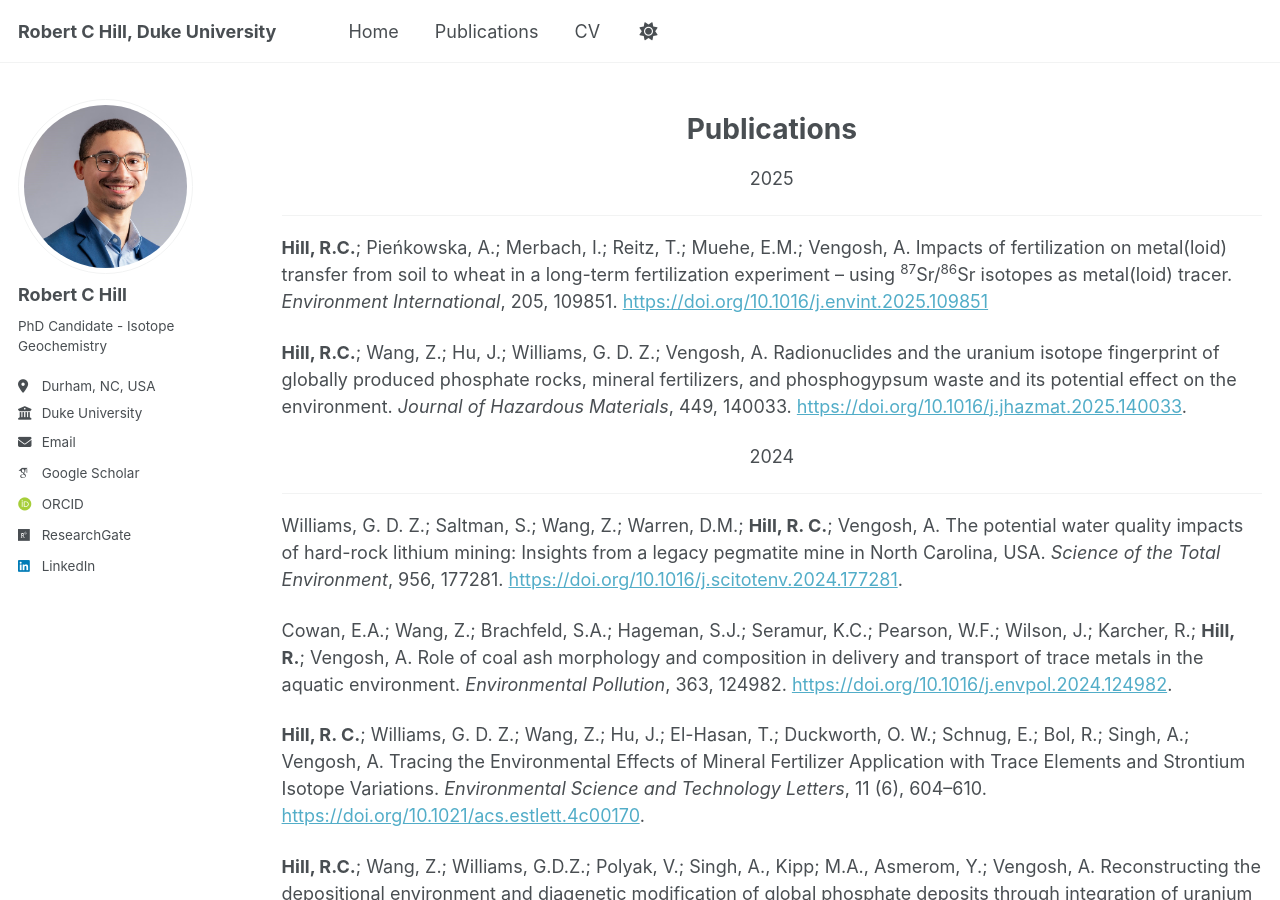
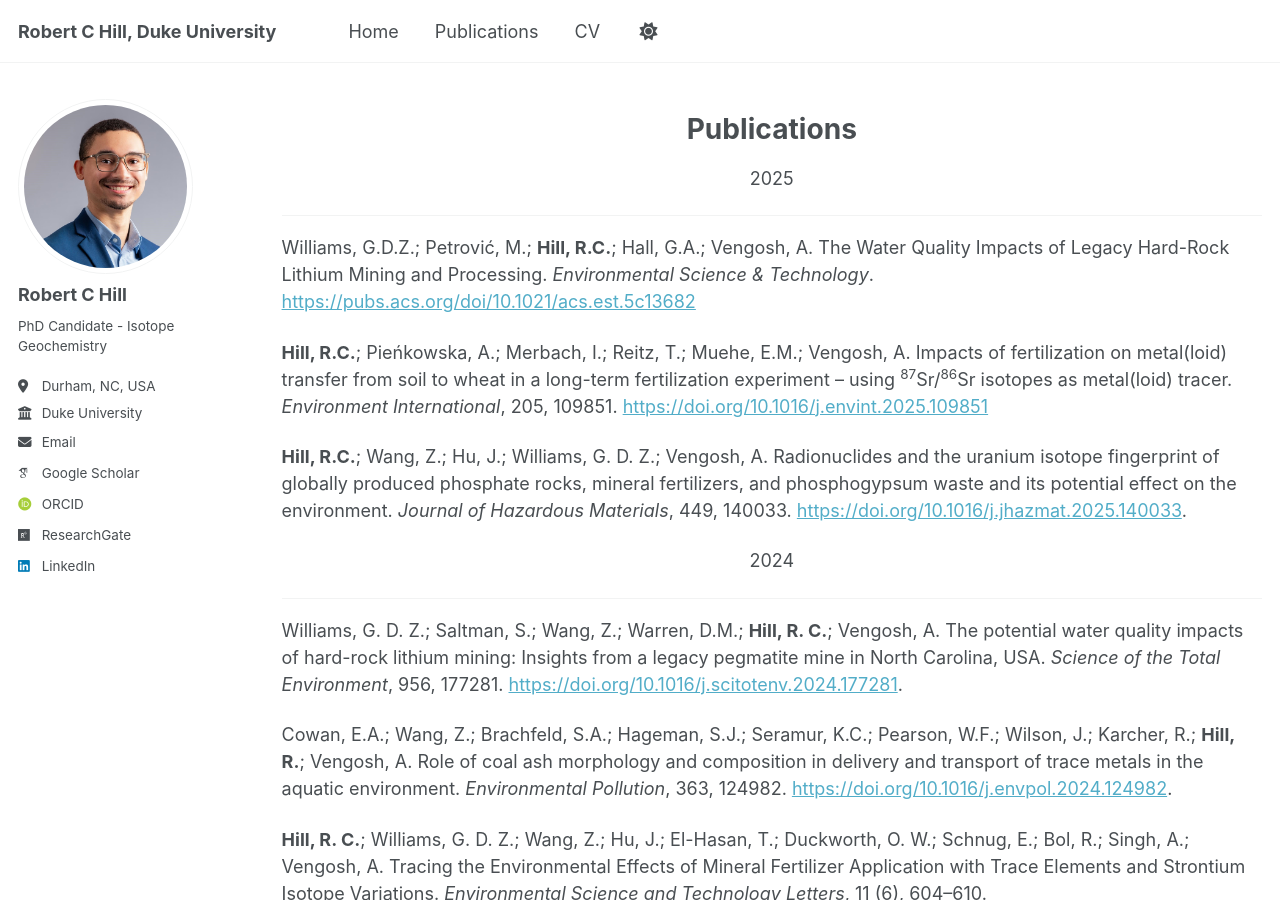
Before and after one commit to robert-c-hill/robert-c-hill.github.io, a Jekyll site: the page built from _pages/publications.html, in a window 1280 px wide and 900 px high. Built offline with Jekyll 4.4.1, drawn with Linux system fonts in a browser that asks for light colours; some web fonts are replaced.

Commit message:
Update publications.html

```diff
--- a/_pages/publications.html
+++ b/_pages/publications.html
@@ -17,6 +17,7 @@ author_profile: true
 
 <p style="text-align: center;">2025</p>
 <hr />
+<p>Williams, G.D.Z.; Petrović, M.; <b>Hill, R.C.</b>; Hall, G.A.; Vengosh, A. The Water Quality Impacts of Legacy Hard-Rock Lithium Mining and Processing. <i>Environmental Science & Technology</i>. <a href="https://pubs.acs.org/doi/10.1021/acs.est.5c13682">https://pubs.acs.org/doi/10.1021/acs.est.5c13682</a></p>
 <p><b>Hill, R.C.</b>; Pieńkowska, A.; Merbach, I.; Reitz, T.; Muehe, E.M.; Vengosh, A. Impacts of fertilization on metal(loid) transfer from soil to wheat in a long-term fertilization experiment – using <sup>87</sup>Sr/<sup>86</sup>Sr isotopes as metal(loid) tracer. <i>Environment International</i>, 205, 109851. <a href="https://doi.org/10.1016/j.envint.2025.109851">https://doi.org/10.1016/j.envint.2025.109851</a></p>
 <p><b>Hill, R.C.</b>; Wang, Z.; Hu, J.; Williams, G. D. Z.; Vengosh, A. Radionuclides and the uranium isotope fingerprint of globally produced phosphate rocks, mineral fertilizers, and phosphogypsum waste and its potential effect on the environment. <i>Journal of Hazardous Materials</i>, 449, 140033. <a href="https://doi.org/10.1016/j.jhazmat.2025.140033">https://doi.org/10.1016/j.jhazmat.2025.140033</a>.</p>
 
```
